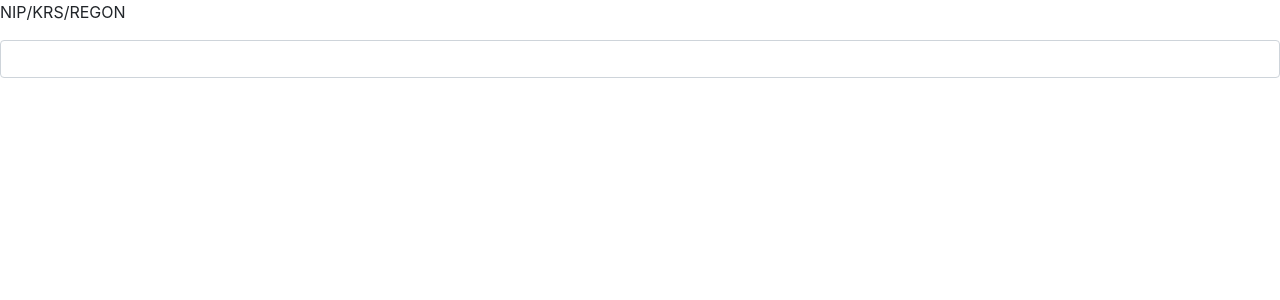
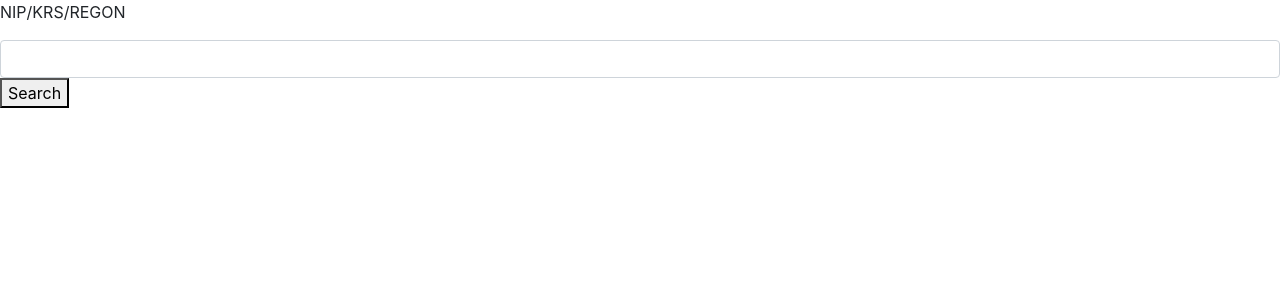
Before and after one commit to cichya/NIP.SPA, an Angular app: page / in a window 1280 px wide. Shown: the top 300 px of the page. Built offline with nearby package versions, Linux system fonts and the light colour scheme.

Commit message:
search form added

```diff
--- a/src/app/core/core.module.ts
+++ b/src/app/core/core.module.ts
@@ -1,11 +1,15 @@
 import { HomeComponent } from './home/home.component';
 import { NgModule } from '@angular/core';
+import { FormsModule, ReactiveFormsModule } from '@angular/forms';
 
 @NgModule({
   declarations: [
     HomeComponent
   ],
-  imports: [],
+  imports: [
+    FormsModule,
+    ReactiveFormsModule
+  ],
   exports: [
     HomeComponent
   ],
--- a/src/app/core/home/home.component.html
+++ b/src/app/core/home/home.component.html
@@ -2,4 +2,7 @@
   NIP/KRS/REGON
 </p>
 
-<input class="form-control" type="text" />
+<form [formGroup]="searchForm" (ngSubmit)="search()">
+  <input class="form-control" type="text" formControlName="searchData" />
+  <button type="submit">Search</button>
+</form>
--- a/src/app/core/home/home.component.ts
+++ b/src/app/core/home/home.component.ts
@@ -1,4 +1,6 @@
 import { Component, OnInit } from '@angular/core';
+
+import { FormGroup, FormBuilder } from '@angular/forms';
 
 @Component({
   selector: 'app-home',
@@ -7,9 +9,21 @@ import { Component, OnInit } from '@angular/core';
 })
 export class HomeComponent implements OnInit {
 
-  constructor() { }
+  searchForm: FormGroup;
+
+  constructor(private fb: FormBuilder) { }
 
   ngOnInit() {
+    this.createSearchForm();
   }
 
+  createSearchForm() {
+    this.searchForm = this.fb.group({
+      searchData: ['']
+    });
+  }
+
+  search() {
+    console.log('Search...');
+  }
 }
```
